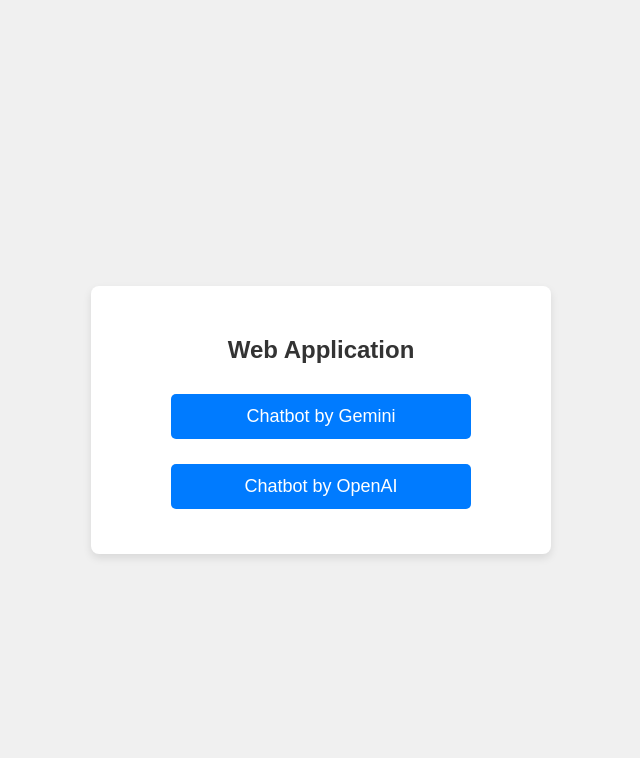
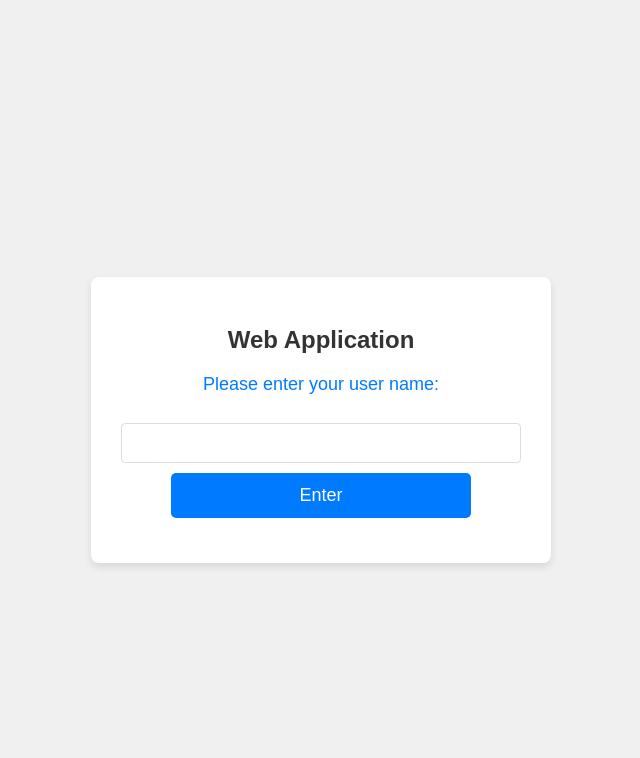
Before and after one commit to syaq1603/gemini-openai-chatbot, a Flask app: page / in a window 1280 px wide. Shown: the top 758 px of the page, without its empty margins (319-959 px from the left). Run offline with Flask 3, Linux system fonts and the light colour scheme.

Commit message:
updated index

```diff
--- a/templates/index.html
+++ b/templates/index.html
@@ -1,23 +1,16 @@
-<!DOCTYPE html>
-<html lang="en">
+
 <head>
-    <meta charset="UTF-8" />
-    <meta name="viewport" content="width=device-width, initial-scale=1.0" />
-    <title>Chatbot Selection</title>
-    <link rel="stylesheet" href="{{ url_for('static', filename='styles.css') }}">
+    <meta name ="viewport" content ="width=device-width,initial-scale=1.0">
+    <link rel="stylesheet" href="{{url_for('static',filename='styles.css')}}">
 </head>
+
 <body>
     <div class="container">
         <h2>Web Application</h2>
-
-        <form action="/gemini" method="post">
-            <input type="submit" value="Chatbot by Gemini">
+        <form action="/main" method="post">
+            <p>Please enter your user name: </p>
+            <input type = "text" name="q">
+            <input type="submit" value="Enter">
         </form>
-
-        <form action="/openai" method="post">
-            <input type="submit" value="Chatbot by OpenAI">
-        </form>
-
     </div>
 </body>
-</html>
```
